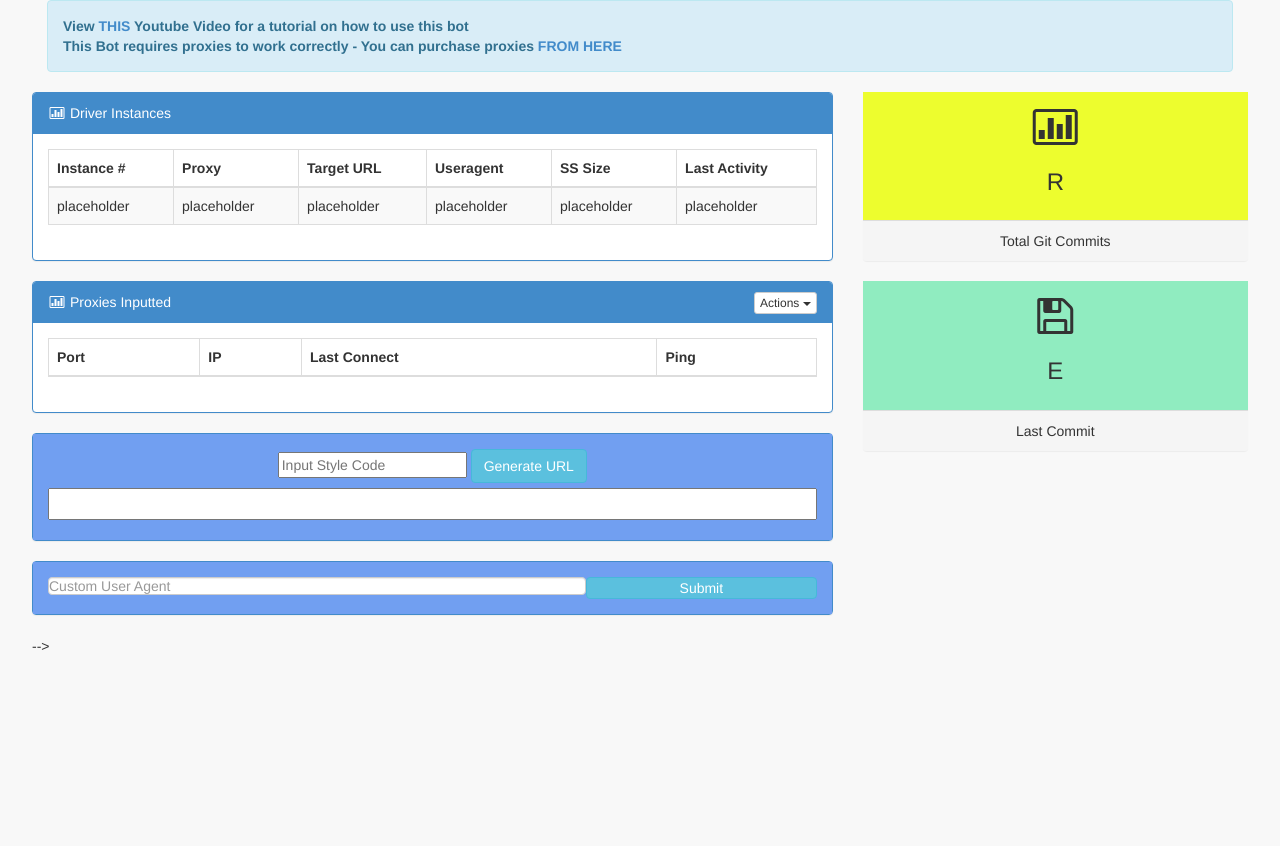
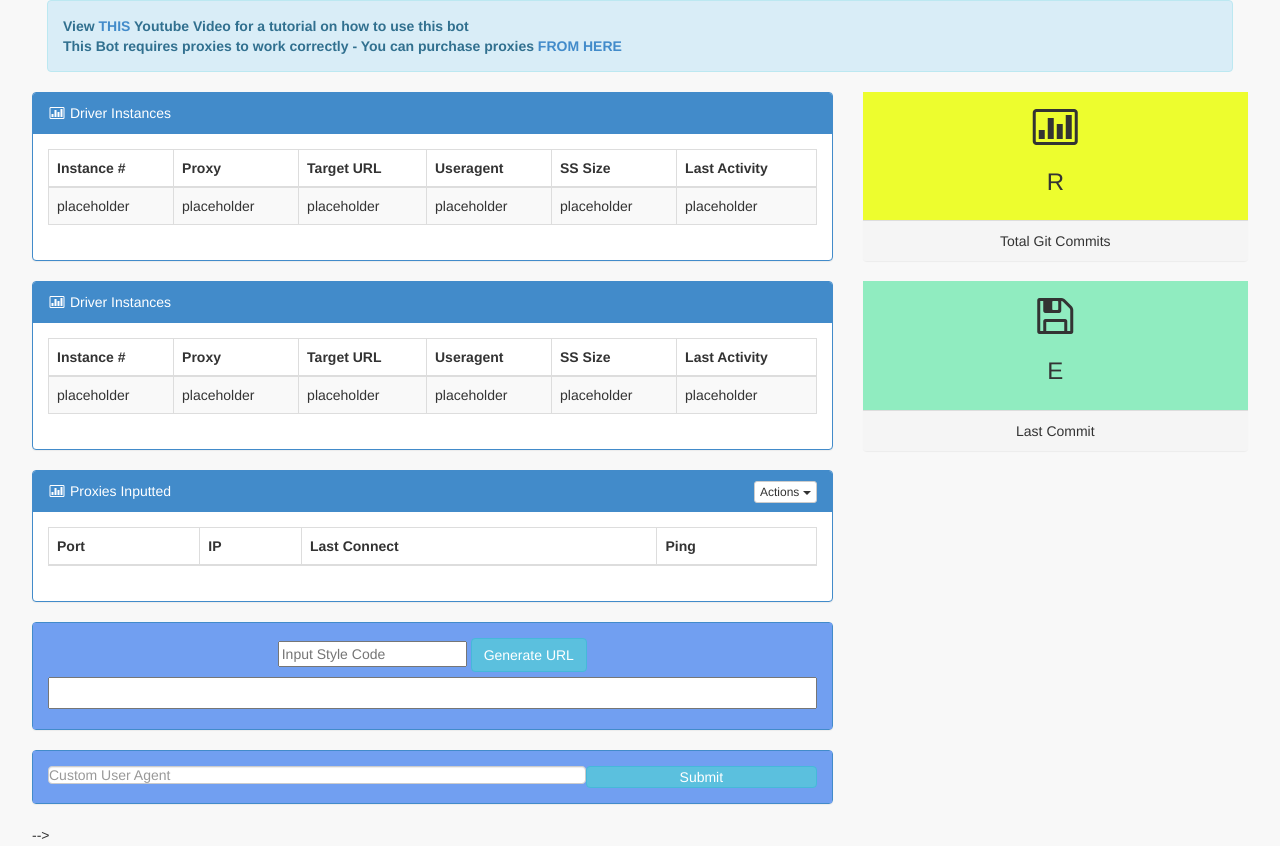
Before and after one commit to theriley106/SneakerBotTutorials, a Flask app: page / in a window 1280 px wide. Before the commit the page ends 650 px from the top, so only its background shows below. Run offline with Flask 2, Linux system fonts and the light colour scheme; data that the repository does not hold is empty; parts of the project's set-up code (start-up, migrations or seed data) failed here and were passed over; some libraries are stand-ins or nearby versions.

Commit message:
Added screenshot viewer

```diff
--- a/templates/index.html
+++ b/templates/index.html
@@ -53,6 +53,8 @@
                      <!-- that chart thing - probably won't use this... -->
 
                     {% include 'driverInfo.html' %}
+
+                     {% include 'ssViewer.html' %}
                     <!--Simple table example -->
                     {% include 'simpleTable.html' %}
 
--- /dev/null
+++ b/templates/ssViewer.html
@@ -0,0 +1,42 @@
+<div class="panel panel-primary">
+<div class="panel-heading">
+    <i class="fa fa-bar-chart-o fa-fw"></i> Driver Instances
+    <div class="pull-right">
+    </div>
+</div>
+
+<div class="panel-body">
+    <div class="row">
+        <div class="col-lg-12">
+            <div class="table-responsive">
+                <table class="table table-bordered table-hover table-striped">
+                    <thead>
+                        <tr>
+                            <th>Instance #</th>
+                            <th>Proxy</th>
+                            <th>Target URL</th>
+                            <th>Useragent</th>
+                            <th>SS Size</th>
+                            <th>Last Activity</th>
+                        </tr>
+                    </thead>
+                    <tbody>
+                        <tr>
+                            <td>placeholder</td>
+                            <td>placeholder</td>
+                            <td>placeholder</td>
+                            <td>placeholder</td>
+                            <td>placeholder</td>
+                            <td>placeholder</td>
+                        </tr>
+                    </tbody>
+                </table>
+            </div>
+
+        </div>
+
+    </div>
+    <!-- /.row -->
+</div>
+<!-- /.panel-body -->
+</div>
```
